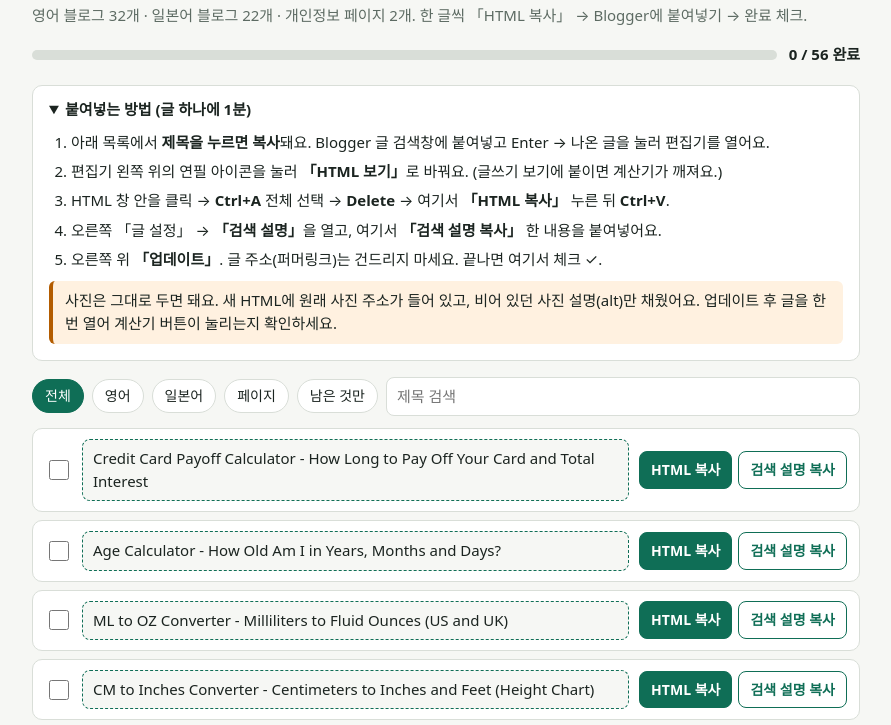
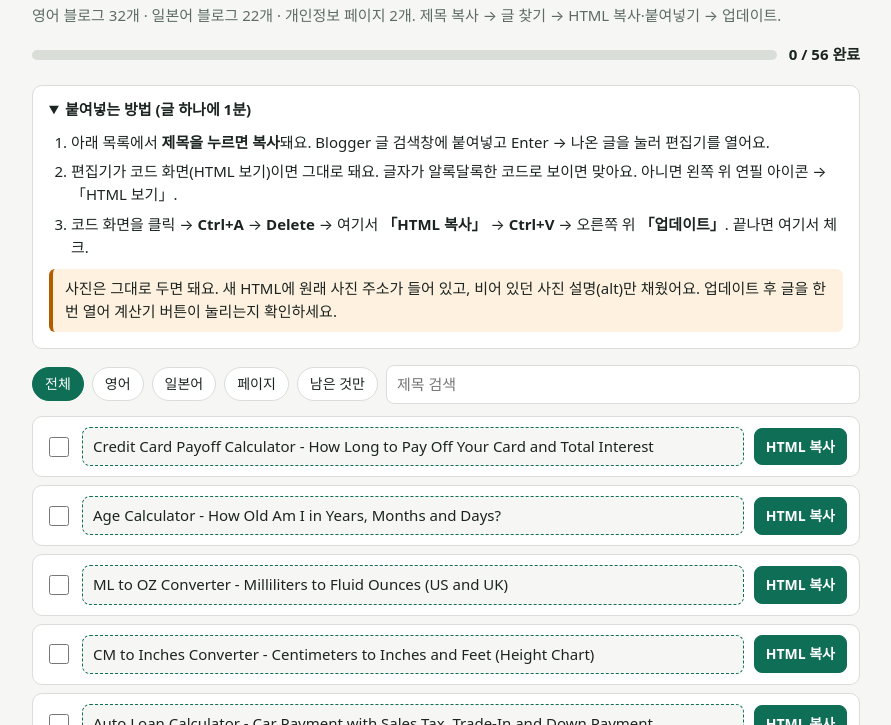
Before and after one commit to jobongcheon/alcohol, a plain HTML site: page smartlifecalc-fix/index.html in a window 1280 px wide. Shown: the part 57-782 px from the top of the page, without its empty margins (194-1085 px from the left). Drawn offline with Linux system fonts and the light colour scheme; a web font is replaced by a local one.

Commit message:
smartlifecalc-fix: 검색 설명 단계 빼고 HTML 붙여넣기·업데이트만
Co-Authored-By: Claude Opus 5.5 <noreply@anthropic.com>
Claude-Session: https://claude.ai/code/session_018juVwuMCw5brEKW7tTbnHR

```diff
--- a/smartlifecalc-fix/index.html
+++ b/smartlifecalc-fix/index.html
@@ -71,17 +71,15 @@ textarea.hid{position:fixed;left:-9999px;top:0;width:10px;height:10px;opacity:0}
 
 <div class="wrap">
   <h1>Smart Life Calc 수정본</h1>
-  <p class="sub">영어 블로그 32개 · 일본어 블로그 22개 · 개인정보 페이지 2개. 한 글씩 「HTML 복사」 → Blogger에 붙여넣기 → 완료 체크.</p>
+  <p class="sub">영어 블로그 32개 · 일본어 블로그 22개 · 개인정보 페이지 2개. 제목 복사 → 글 찾기 → HTML 복사·붙여넣기 → 업데이트.</p>
   <div class="prog"><div class="bar"><i id="bar"></i></div><b id="cnt">0 / 0 완료</b></div>
 
   <details class="guide" open>
     <summary>붙여넣는 방법 (글 하나에 1분)</summary>
     <ol>
       <li>아래 목록에서 <b>제목을 누르면 복사</b>돼요. Blogger 글 검색창에 붙여넣고 Enter → 나온 글을 눌러 편집기를 열어요.</li>
-      <li>편집기 왼쪽 위의 연필 아이콘을 눌러 <b>「HTML 보기」</b>로 바꿔요. (글쓰기 보기에 붙이면 계산기가 깨져요.)</li>
-      <li>HTML 창 안을 클릭 → <b>Ctrl+A</b> 전체 선택 → <b>Delete</b> → 여기서 <b>「HTML 복사」</b> 누른 뒤 <b>Ctrl+V</b>.</li>
-      <li>오른쪽 「글 설정」 → <b>「검색 설명」</b>을 열고, 여기서 <b>「검색 설명 복사」</b> 한 내용을 붙여넣어요.</li>
-      <li>오른쪽 위 <b>「업데이트」</b>. 글 주소(퍼머링크)는 건드리지 마세요. 끝나면 여기서 체크 ✓.</li>
+      <li>편집기가 코드 화면(HTML 보기)이면 그대로 돼요. 글자가 알록달록한 코드로 보이면 맞아요. 아니면 왼쪽 위 연필 아이콘 → 「HTML 보기」.</li>
+      <li>코드 화면을 클릭 → <b>Ctrl+A</b> → <b>Delete</b> → 여기서 <b>「HTML 복사」</b> → <b>Ctrl+V</b> → 오른쪽 위 <b>「업데이트」</b>. 끝나면 여기서 체크.</li>
     </ol>
     <div class="tip">사진은 그대로 두면 돼요. 새 HTML에 원래 사진 주소가 들어 있고, 비어 있던 사진 설명(alt)만 채웠어요. 업데이트 후 글을 한 번 열어 계산기 버튼이 눌리는지 확인하세요.</div>
   </details>
@@ -140,7 +138,7 @@ textarea.hid{position:fixed;left:-9999px;top:0;width:10px;height:10px;opacity:0}
       d.innerHTML=`<div class="top">
         <input type="checkbox" ${done[it.id]?'checked':''} aria-label="완료">
         <button class="tcopy" data-a="title" title="눌러서 제목 복사">${esc(it.title)}</button>
-        <div class="btns"><button class="b" data-a="html">HTML 복사</button>${it.meta?'<button class="b s" data-a="meta">검색 설명 복사</button>':''}</div>
+        <div class="btns"><button class="b" data-a="html">HTML 복사</button></div>
       </div>`;
       d.querySelector('input').addEventListener('change',e=>{ if(e.target.checked)done[it.id]=1; else delete done[it.id]; save(KEY,done); d.classList.toggle('done',!!e.target.checked); count(); if(filter==='todo')render(); });
       d.querySelectorAll('button.b,button.tcopy').forEach(b=>b.addEventListener('click',()=>{const a=b.dataset.a; copy(a==='html'?it.html:a==='meta'?it.meta:it.title, a==='html'?'HTML':a==='meta'?'검색 설명':'제목');}));
```
